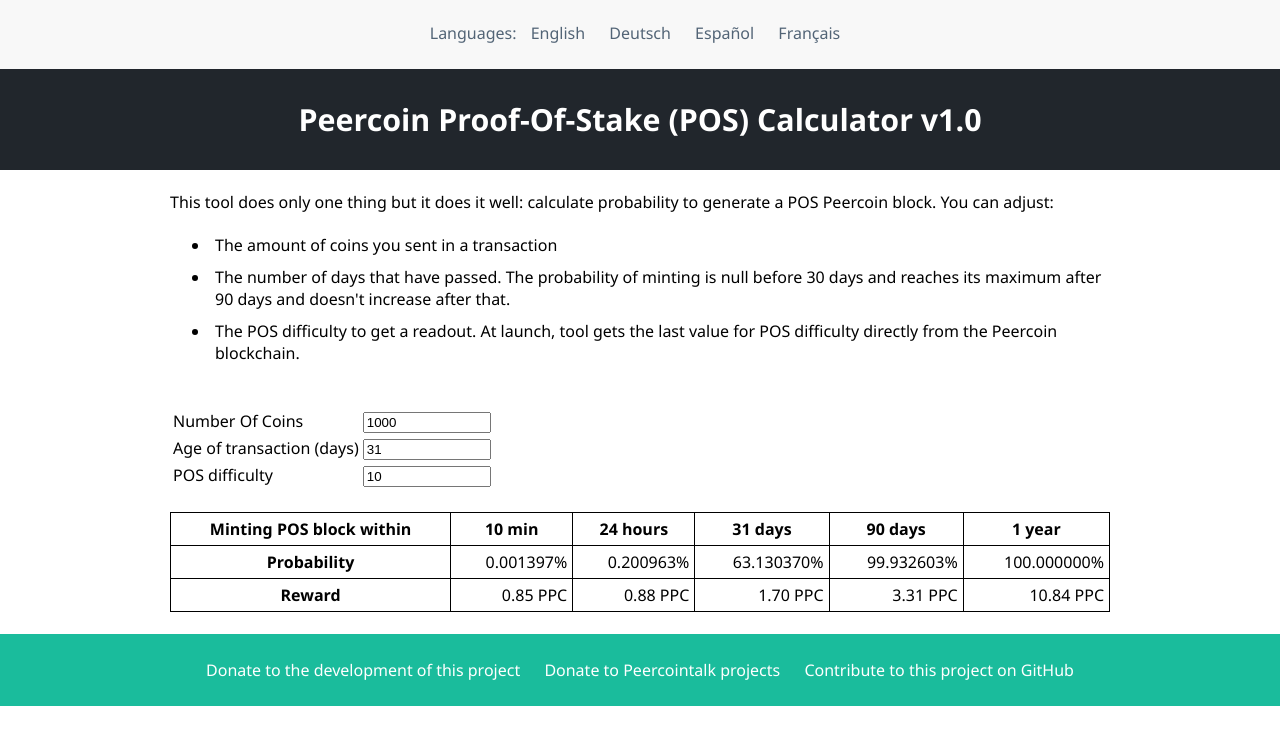
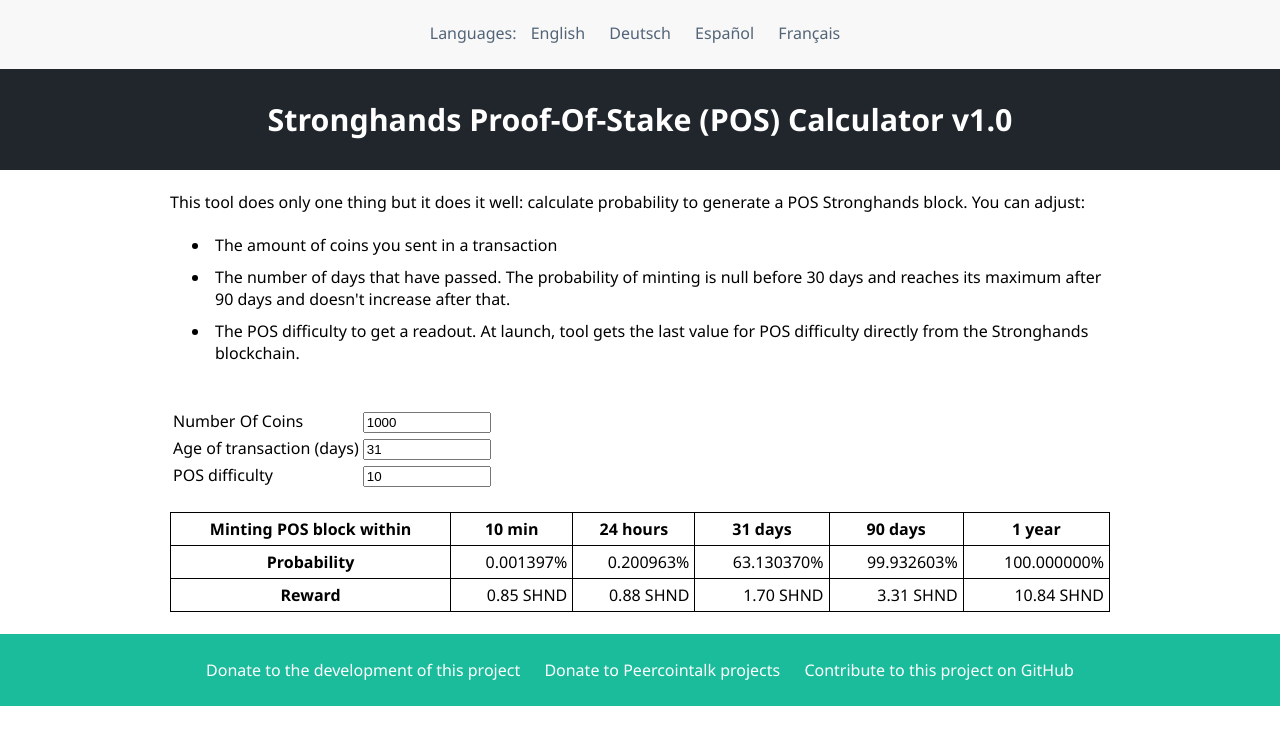
Before and after one commit to stronghands-official/SHND-POSCalculator, a plain HTML site: page index.html in a window 1280 px wide. Drawn offline with nearby package versions, Linux system fonts and the light colour scheme; no server answers.

Commit message:
Update index.html

```diff
--- a/index.html
+++ b/index.html
@@ -2,7 +2,7 @@
 <html>
     <head>
         <meta charset=utf-8>
-        <title id=title>PPC POS Calculator</title>
+        <title id=title>SHND POS Calculator</title>
         <link rel=icon href="https://peercoin.net/favicon.ico">
         <style>
         /* CSS based on peercoin.net by super3 and other contributors */
@@ -60,15 +60,15 @@
                     -->
                 </section>
 
-                <h1 id="header_title">Peercoin Proof-Of-Stake (POS) Calculator v1.0</h1>
+                <h1 id="header_title">Stronghands Proof-Of-Stake (POS) Calculator v1.0</h1>
 
             </header>
             <article id="content">
-                <p id="intro">This tool does only one thing but it does it well: calculate probability to generate a POS Peercoin block. You can adjust:</p>
+                <p id="intro">This tool does only one thing but it does it well: calculate probability to generate a POS Stronghands block. You can adjust:</p>
                 <ul>
                     <li id="desc1">The amount of coins you sent in a transaction</li>
                     <li id="desc2">The number of days that have passed. The probability of minting is null before 30 days and reaches its maximum after 90 days and doesn't increase after that.</li>
-                    <li id="desc3">The POS difficulty to get a readout. At launch, tool gets the last value for POS difficulty directly from the Peercoin blockchain.</li>
+                    <li id="desc3">The POS difficulty to get a readout. At launch, tool gets the last value for POS difficulty directly from the Stronghands blockchain.</li>
                 </ul>
                 <br>
                 <table>
@@ -126,7 +126,7 @@
 
         <noscript>
             <section id=noscript>
-                <p id="noscript-text">Peercoin POS Calculator requires JavaScript. Please enable it in your browser and refresh.</p>
+                <p id="noscript-text">Stronghands POS Calculator requires JavaScript. Please enable it in your browser and refresh.</p>
             </section>
         </noscript>
 
@@ -221,11 +221,11 @@
                 var rewardBlock90d = calculateReward(parseFloat(Days) + 90, coinValue);
                 var rewardBlockYear = calculateReward(parseFloat(Days) + 365, coinValue);
 
-                document.getElementById('rewardNextBlock').innerHTML = toFixed(rewardNextBlock, 2) + ' PPC';
-                document.getElementById('rewardBlockToday').innerHTML = toFixed(rewardBlockToday, 2) + ' PPC';
-                document.getElementById('rewardBlock31d').innerHTML = toFixed(rewardBlock31d, 2) + ' PPC';
-                document.getElementById('rewardBlock90d').innerHTML = toFixed(rewardBlock90d, 2) + ' PPC';
-                document.getElementById('rewardBlockYear').innerHTML = toFixed(rewardBlockYear, 2) + ' PPC';
+                document.getElementById('rewardNextBlock').innerHTML = toFixed(rewardNextBlock, 2) + ' SHND';
+                document.getElementById('rewardBlockToday').innerHTML = toFixed(rewardBlockToday, 2) + ' SHND';
+                document.getElementById('rewardBlock31d').innerHTML = toFixed(rewardBlock31d, 2) + ' SHND';
+                document.getElementById('rewardBlock90d').innerHTML = toFixed(rewardBlock90d, 2) + ' SHND';
+                document.getElementById('rewardBlockYear').innerHTML = toFixed(rewardBlockYear, 2) + ' SHND';
             };
 
             var translate_page = function(lang) {
```
